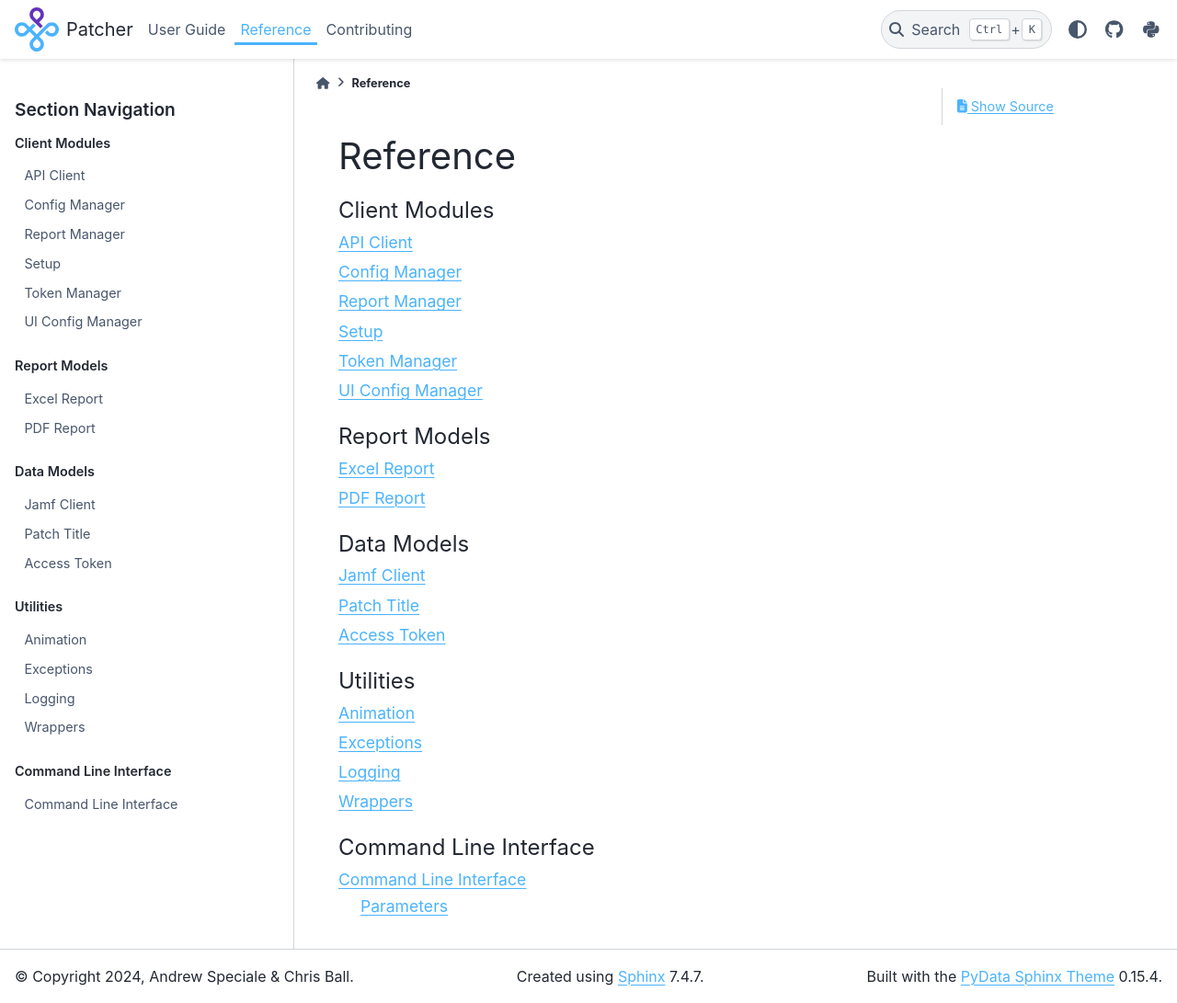
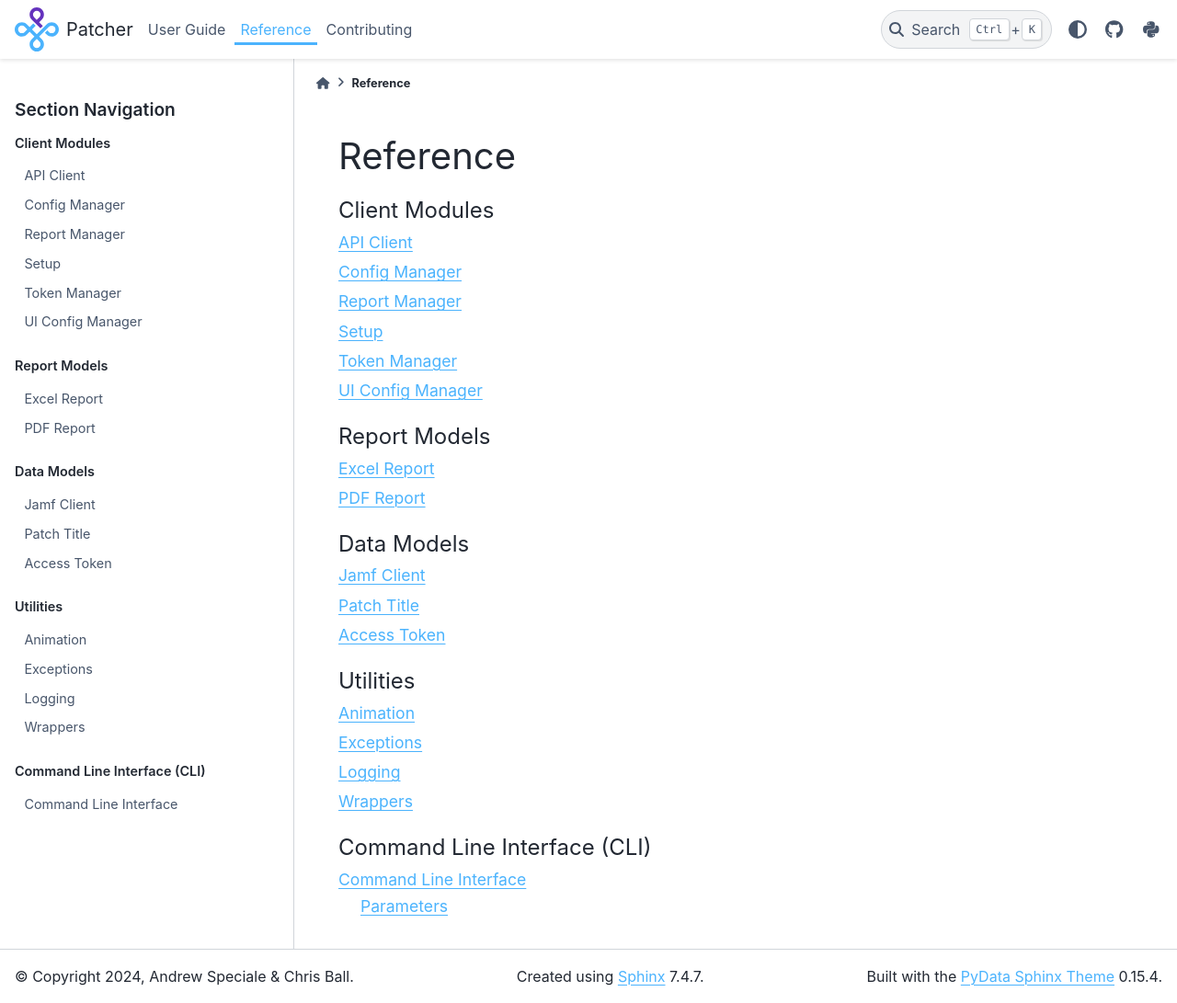
Before and after one commit to liquidz00/Patcher, a Sphinx documentation site: the page built from docs/reference/index.md, in a window 1280 px wide and 1091 px high. Shown: the whole window at 92% size. Built offline with Sphinx 7.4.7 and the PyData theme 0.15.4, drawn with Linux system fonts in a browser that asks for light colours.

````diff
--- a/docs/reference/index.md
+++ b/docs/reference/index.md
@@ -39,7 +41,7 @@ wrappers
 
 ```{toctree}
 :maxdepth: 2
-:caption: Command Line Interface
+:caption: Command Line Interface (CLI)
 
 cli
 ```
````
Also changed, not shown: other parts of docs/reference/index.md (+3 -1 lines).
